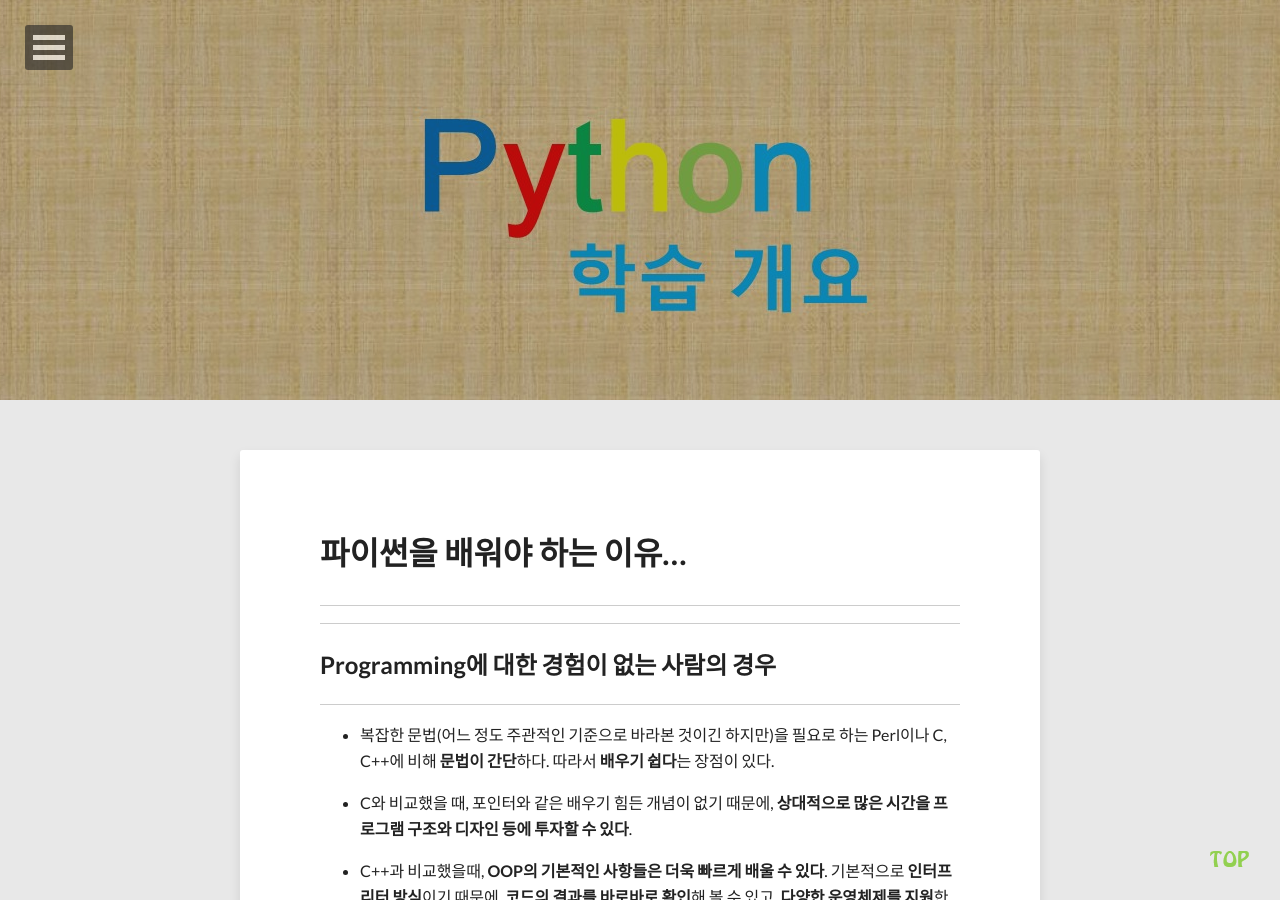
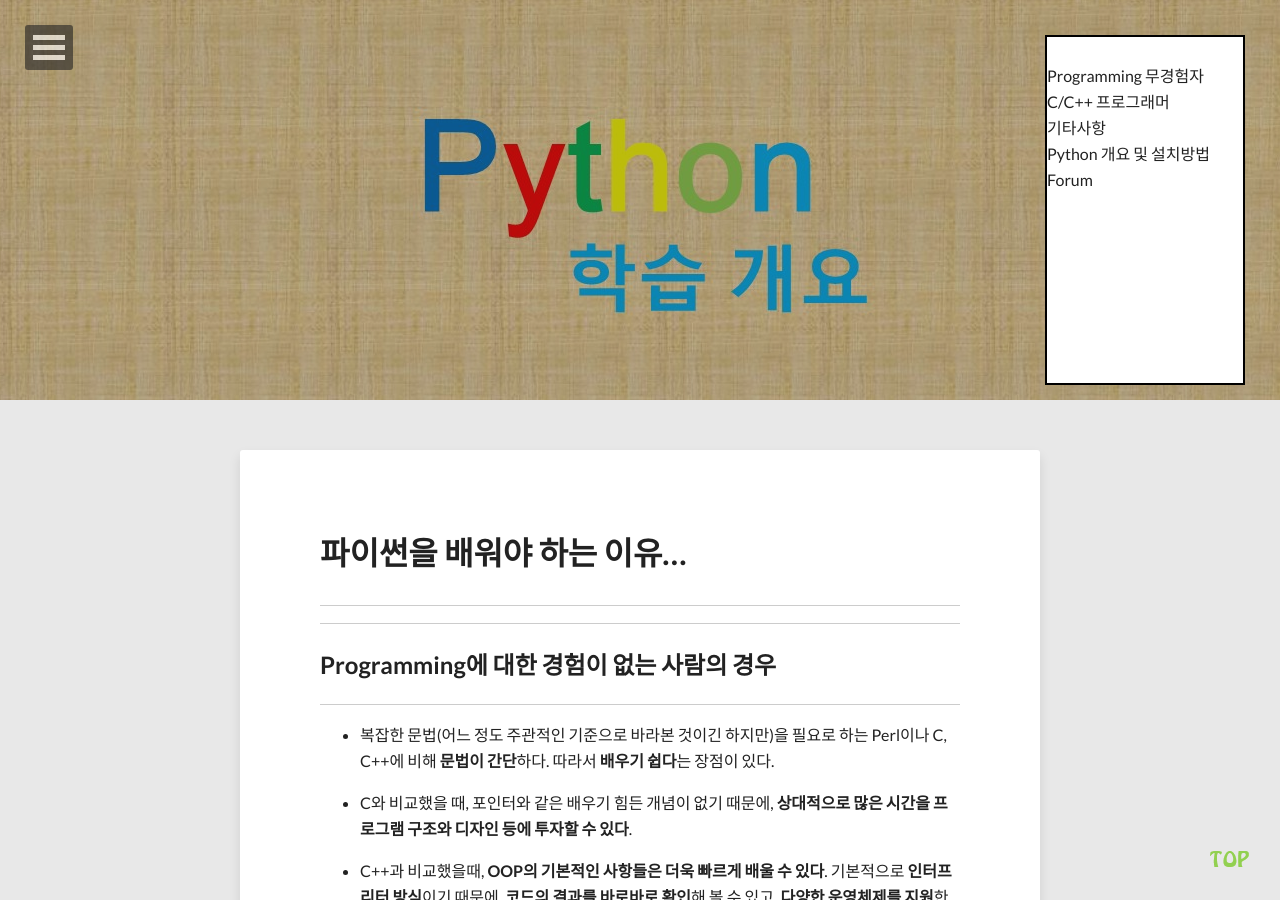
Before and after one commit to geoncheollee/geonblog, a Jekyll site: the page built from python_intro.md, in a window 1280 px wide and 900 px high. Built offline with Jekyll 4.4.1, drawn with Linux system fonts in a browser that asks for light colours; nearby versions of some CDN libraries.

Commit message:
20141103_hong

```diff
--- a/python_intro.md
+++ b/python_intro.md
@@ -9,10 +9,28 @@
 share: true
 ---
 
+<html>
+	<body>
+		<div style="background: white; height: 350px; width: 200px; border: 2px solid black; position: fixed; top: 35px; right: 35px;">
+  			<br><a href="#1">  Programming 무경험자</a> <br>
+  			<a href="#2">  C/C++ 프로그래머</a> <br>
+  			<a href="#3">  기타사항</a> <br>
+  			<a href="#4">  Python 개요 및 설치방법 </a> <br>
+  			<a href="#forum">  Forum </a> <br>
+
+
+		</div>
+
+	</body>
+</html>
+
+
 
 # 파이썬을 배워야 하는 이유...
 ---
 ---
+
+<div id="1"></div>
 
 ##Programming에 대한 경험이 없는 사람의 경우
 ---
@@ -27,6 +45,8 @@
 - 다양한 라이브러리를 지원하기 때문에, **상대적으로 적은 양의 코드만으로도 GUI 프로그램, game, CGI 프로그램등을 빠르게 만들 수 있다**.
 
 ---
+
+<div id="2"></div>
 
 ##C/C++ 프로그래머인 경우
 ---
@@ -44,6 +64,8 @@
 함수, 클래스 또는 변수에 Decorator를 직접 제작할 수 있다. Decorator란 C/C++ 문법상 qualifier에 해당하는 것으로 다양한 wrapper를 만들거나 class인 경우 static, class method를 지정할 수 있다. Python 2.4 Decorators 참고
 
 ---
+
+<div id="3"></div>
 
 ##기타 사항
 ---
@@ -70,8 +92,12 @@
 
 ---
 
+<div id="4"></div>
+
 ##Python 개요 및 설치방법
 ---
 
 <iframe width="854" height="510" src="//www.youtube.com/embed/obO1oUu8AK8" frameborder="0"></iframe>
 ---
+
+<div id="forum"></div>
```
